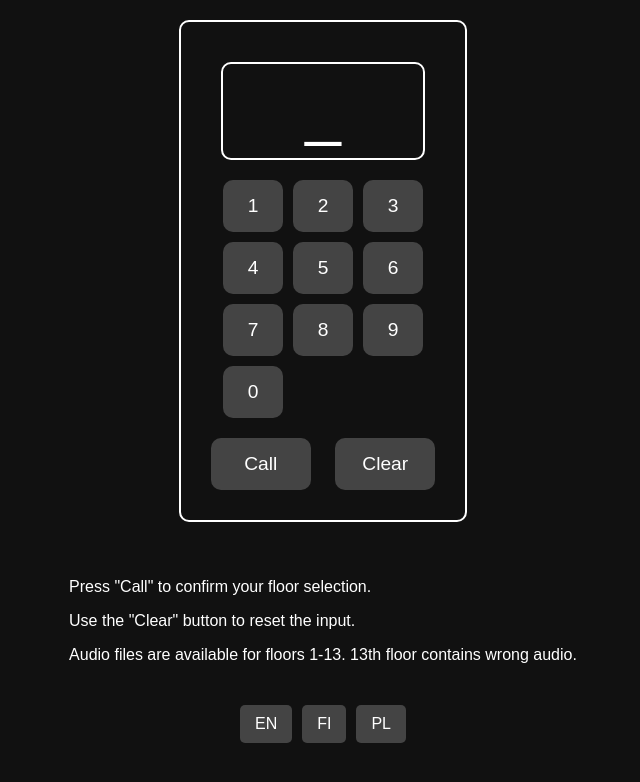
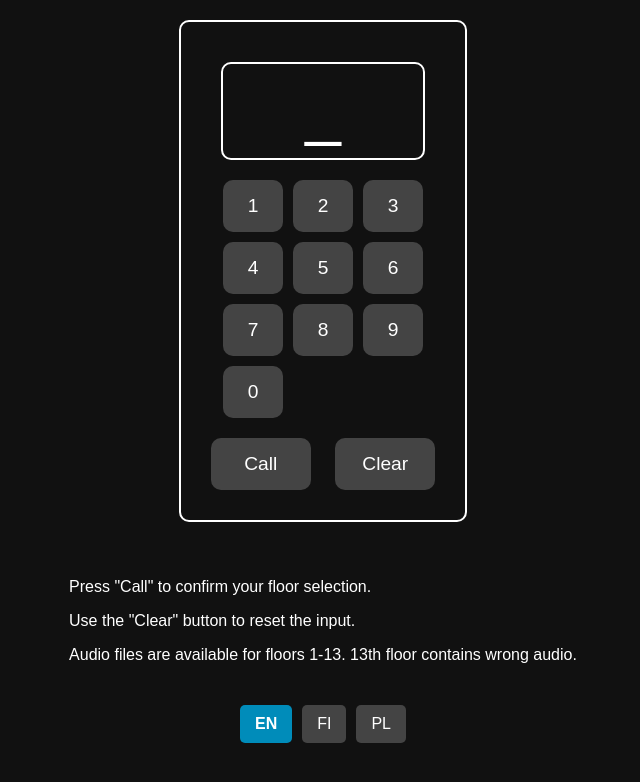
Before and after one commit to kgorecki/lift-panel, a plain HTML site: page index.html in a window 1280 px wide. Shown: the whole page, without its empty margins (317-957 px from the left). Drawn offline with Linux system fonts and the light colour scheme.

Commit message:
mark current language

```diff
--- a/script.js
+++ b/script.js
@@ -66,6 +66,8 @@ function callElevator() {
 function switchLanguage(lang) {
   currentLanguage = lang;
 
+  generateLanguageSwitcher();
+
   const legendTexts = document.querySelectorAll('.legend p');
   const arrivedText = document.getElementById('arrivedText');
 
@@ -95,6 +97,9 @@ function generateLanguageSwitcher() {
     button.textContent = lang.toUpperCase();
     button.onclick = () => switchLanguage(lang);
     button.classList.add('language-button');
+    if (lang === currentLanguage) {
+      button.classList.add('active-language'); // Highlight the current language
+    }
     languageSwitcher.appendChild(button);
   });
 }
--- a/style.css
+++ b/style.css
@@ -85,3 +85,24 @@ button {
 .language-switcher button:hover {
   background: #666;
 }
+
+.language-button {
+  padding: 10px 15px;
+  margin: 5px;
+  font-size: 1rem;
+  background: #444;
+  color: white;
+  border: none;
+  border-radius: 5px;
+  cursor: pointer;
+}
+
+.language-button:hover {
+  background: #666;
+}
+
+.language-button.active-language {
+  background: #008cba;
+  color: white;
+  font-weight: bold;
+}
```
